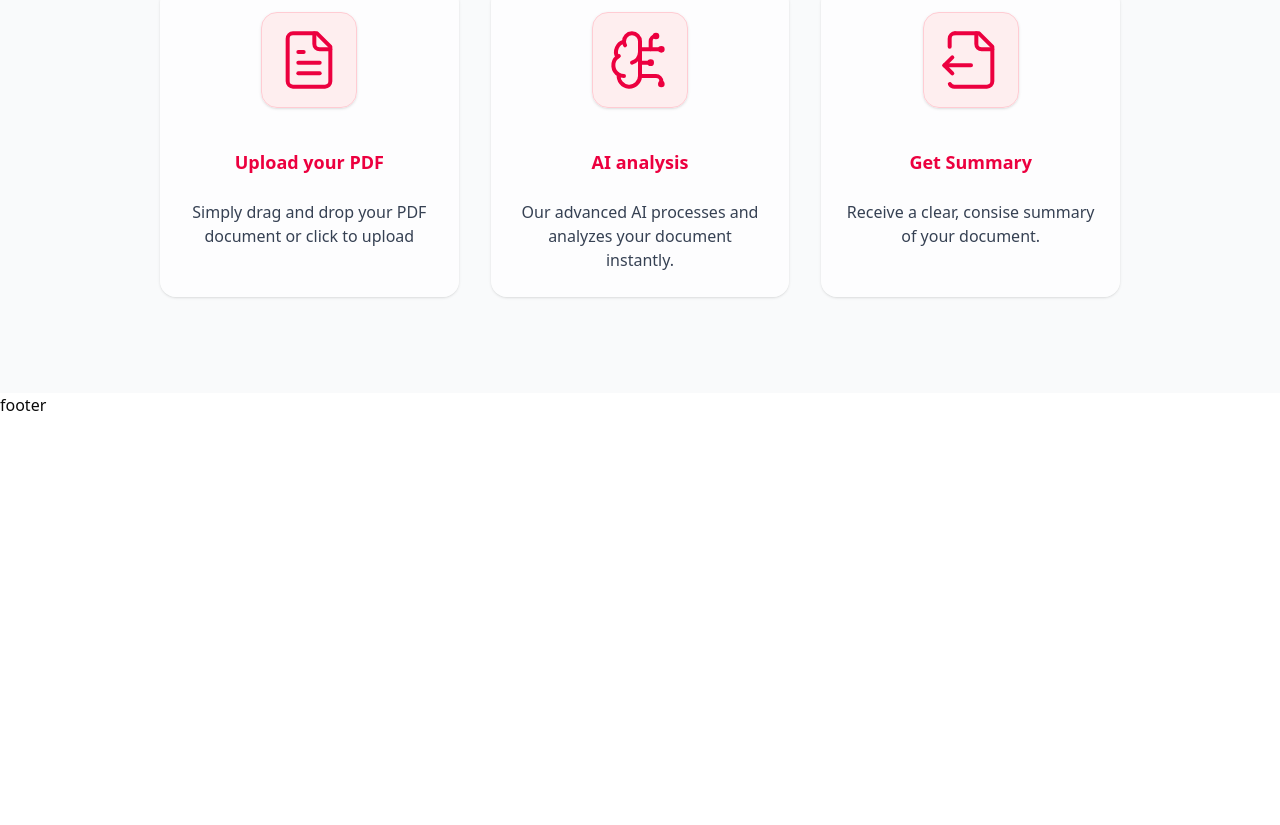
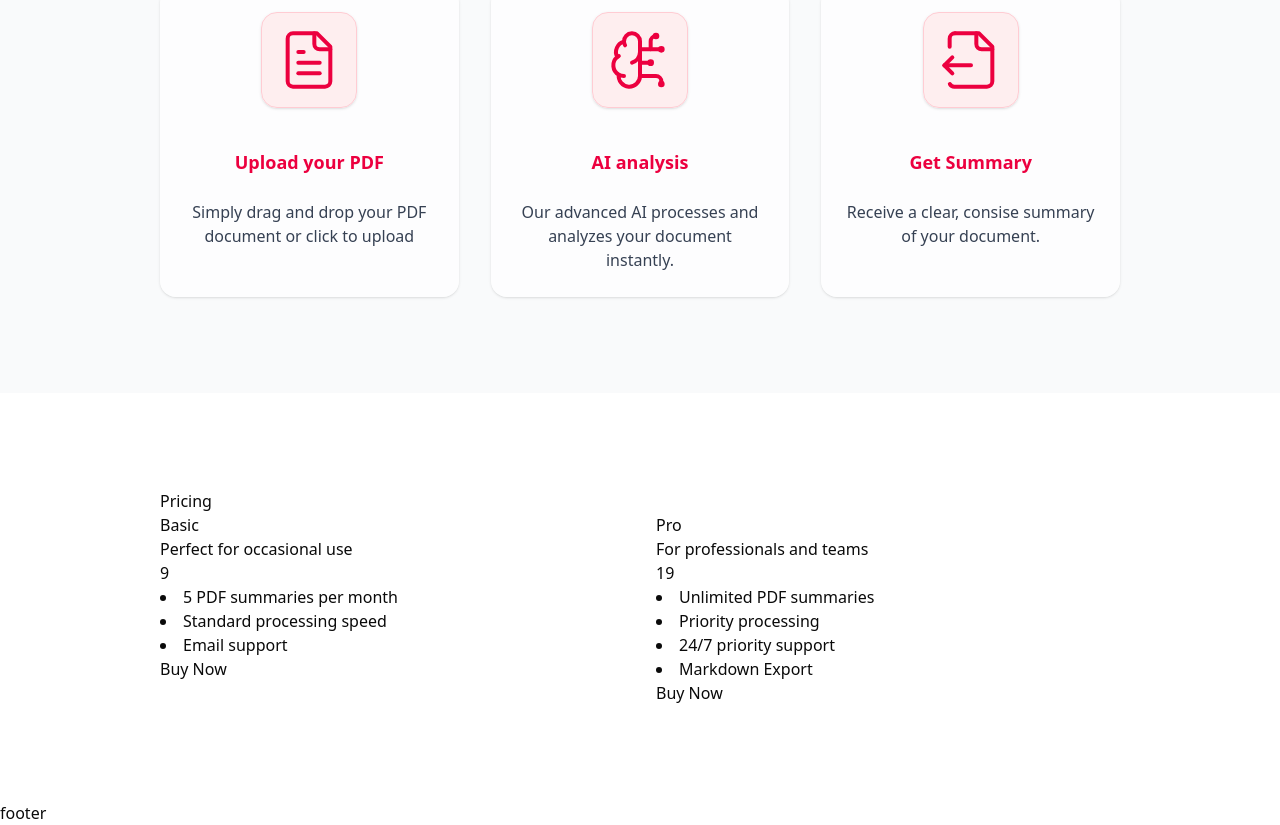
Before and after one commit to Arslanj9/Sommaire, a Next.js app: page / in a window 1280 px wide. Shown: the part 1137-1962 px from the top of the page. Before the commit the page ends 1554 px from the top, so only its background shows below. Built offline with nearby package versions, Linux system fonts and the light colour scheme.

Commit message:
Added content for pricing-section component

```diff
--- a/src/app/page.tsx
+++ b/src/app/page.tsx
@@ -1,6 +1,7 @@
 import HeroSection from "@/components/home/hero-section";
 import DemoSection from "@/components/home/demo-section"
 import HowItWorksSection from '@/components/home/how-it-works-section'
+import PricingSection from "@/components/home/pricing-section";
 
 export default function Home() {
   return (
@@ -9,8 +10,8 @@ export default function Home() {
         <HeroSection />
         <DemoSection />
         <HowItWorksSection />
+        <PricingSection />
       </div>
-      {/* <PricingSection /> */}
       {/* <CTASection /> */}
     </div>
   );
--- /dev/null
+++ b/src/components/home/pricing-section.tsx
@@ -0,0 +1,85 @@
+import Link from 'next/link'
+
+type PriceType = {
+    name: string;
+    price: number;
+    description: string;
+    items: string[];
+    id: string;
+    paymentLink: string;
+    priceId: string;
+}
+
+const plans = [
+    {
+        id: "basic",
+        name: 'Basic',
+        price: 9,
+        description: 'Perfect for occasional use',
+        items: [
+            '5 PDF summaries per month',
+            'Standard processing speed',
+            'Email support',
+        ],
+        paymentLink: '',
+        priceId: ''
+    },
+    {
+        id: "pro",
+        name: 'Pro',
+        price: 19,
+        description: 'For professionals and teams',
+        items: [
+            'Unlimited PDF summaries',
+            'Priority processing',
+            '24/7 priority support',
+            'Markdown Export',
+        ],
+        paymentLink: '',
+        priceId: ''
+    }
+]
+
+const PricingCard = ({ name, price, description, items, id, paymentLink }: PriceType) => {
+    return (
+        <div className="relative w-full max-w-lg">
+            <div>
+                <p>{name}</p>
+                <p>{description}</p>
+            </div>
+
+            <div>
+                <p>{price}</p>
+            </div>
+
+            <div>
+                {items.map((item, index) => (
+                    <li key={index}>{item}</li>
+                ))}
+            </div>
+
+            <div>
+                <Link href={paymentLink}>Buy Now</Link>
+            </div>
+        </div>
+    )
+}
+
+const PricingSection = () => {
+  return (
+    <section>
+        <div className="py-12 lg:py-24 max-w-5xl mx-auto px-4 sm:px-6 lg:px-8 ">
+            <div>
+                <h2>Pricing</h2>
+            </div>
+            <div className="relative flex justify-center flex-col lg:flex-row items-center lg:items-stretch gap-8">
+                {plans.map((plan) => (
+                    <PricingCard key={plan.id} {...plan} />
+                ))}
+            </div>
+        </div>
+    </section>
+  );
+};
+
+export default PricingSection
```
Also changed, not shown: src/components/home/how-it-works-section.tsx (+22 -15 lines).
